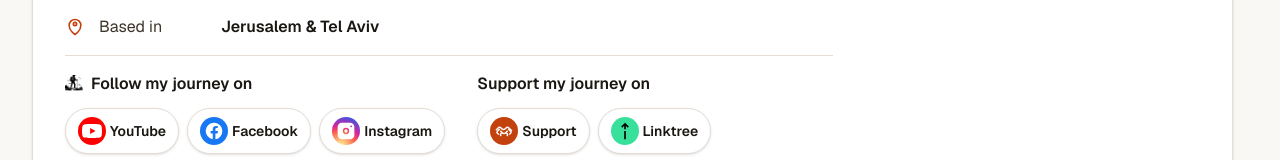
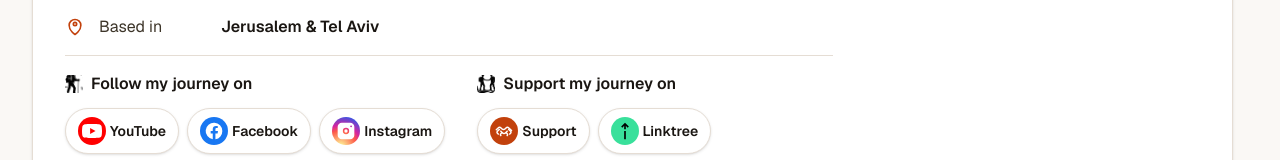
Before and after one commit to Ponzee/zahi-tours, a Next.js app: page /contact in a window 1280 px wide. Shown: the part 325-485 px from the top of the page. Built offline with nearby package versions, Linux system fonts and the light colour scheme; no server answers.

Commit message:
ui(contact): add support_journey icon; reupload icon assets

```diff
--- a/app/contact/page.tsx
+++ b/app/contact/page.tsx
@@ -144,7 +144,21 @@ export default function ContactPage() {
 
                   {/* Support */}
                   <div className="min-w-0 flex flex-col items-start">
-                    <p className="font-semibold text-[#1a1612] text-left">Support my journey on</p>
+                    <p className="font-semibold text-[#1a1612] text-left inline-flex items-center gap-2">
+                      <span
+                        className="h-[18px] w-[18px] overflow-hidden rounded-[4px] bg-transparent"
+                        aria-hidden="true"
+                      >
+                        <img
+                          src="/icons/support_journey.webp"
+                          alt=""
+                          width={18}
+                          height={18}
+                          className="h-full w-full object-cover origin-center scale-[1.6]"
+                        />
+                      </span>
+                      Support my journey on
+                    </p>
                     <div className="mt-3 flex flex-wrap sm:flex-nowrap items-center justify-start gap-2">
                       {/* Support (left) */}
                       <Link
```
Also changed, not shown: public/icons/follow_journey.webp, public/icons/support_journey.webp (added).
